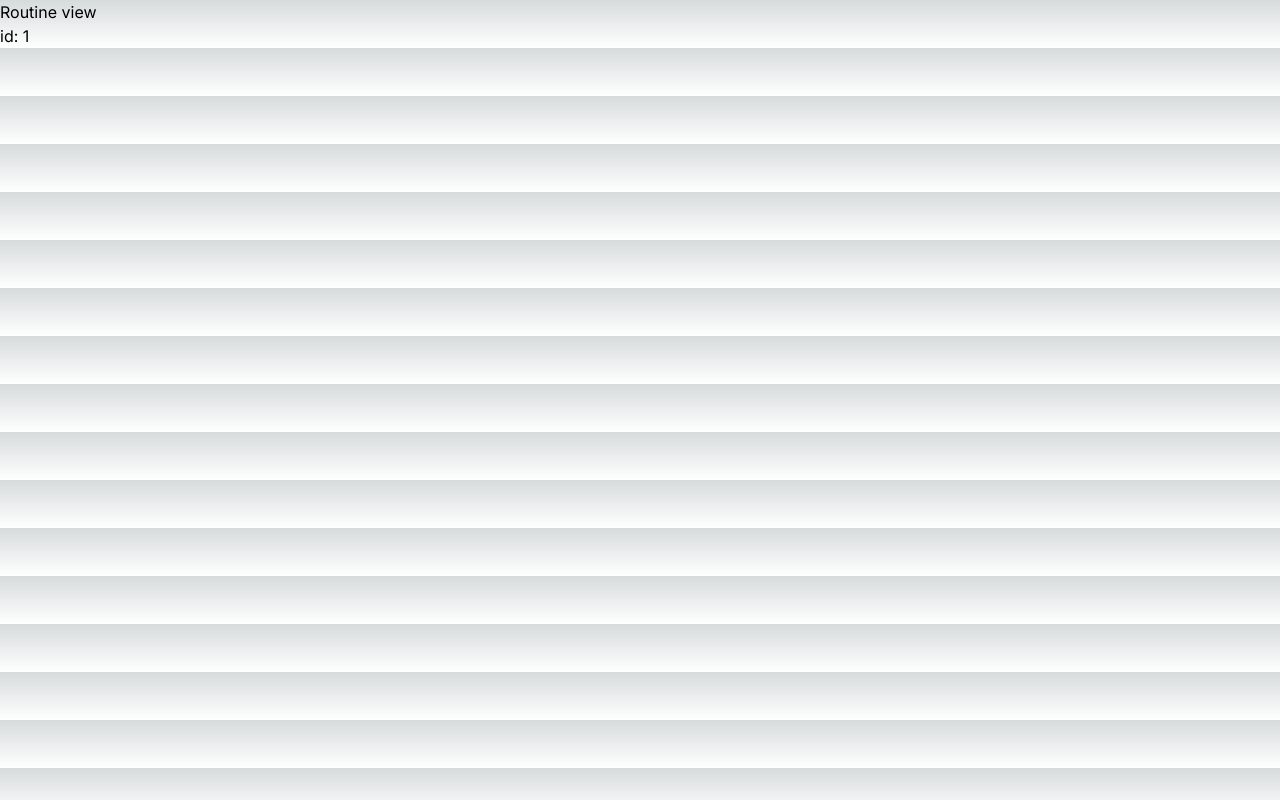
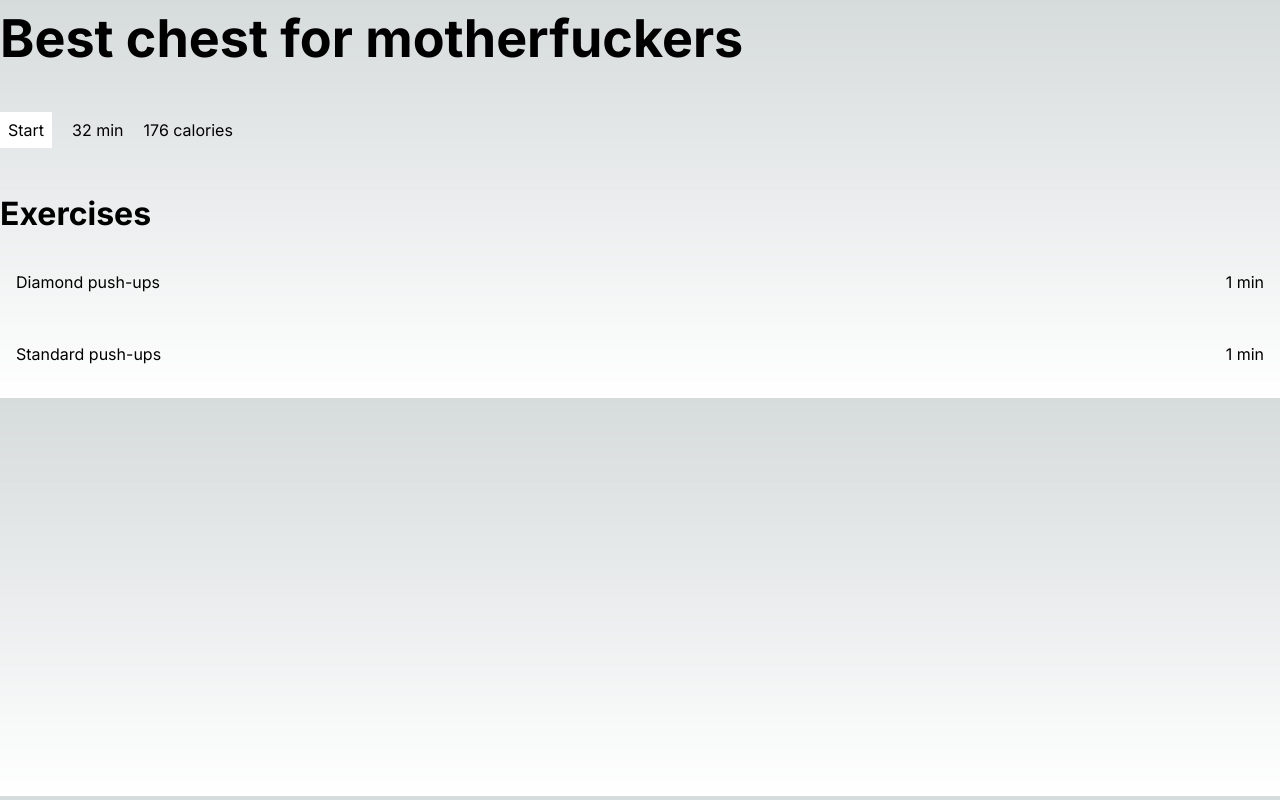
Before and after one commit to carlosquesada24/fitness-app, a Next.js app: page /routines/1 in a window 1280 px wide. Built offline with nearby package versions, Linux system fonts and the light colour scheme.

Commit message:
Routine view page created

```diff
--- a/app/(modules)/routines/(infrastucture)/(pages)/[id]/page.tsx
+++ b/app/(modules)/routines/(infrastucture)/(pages)/[id]/page.tsx
@@ -1,11 +1,71 @@
 import React from 'react'
+
+const routine = {
+  id: 'c1024c29-cca3-48c2-87ea-408946301c44',
+  name: "Best chest for motherfuckers",
+  description: "Description 1",
+  totalExercisesCount: 3,
+  estimatedTime: 35,
+  exercisesList: [
+    {
+      id: 1,
+      name: "Diamond push-ups",
+      estimatedTime: 1
+    },
+    {
+      id: 2,
+      name: "Standard push-ups",
+      estimatedTime: 1
+    }
+  ]
+}
 
 const page = ({ params }: any) => {
 
   return (
     <>
-      <h2>Routine view</h2>
-      <p>id: {params.id}</p>
+      <h2 className='text-[38px] sm:text-[52px] font-bold mb-10'>{routine.name}</h2>
+
+      <div className='mb-12'>
+        <span className='
+        p-2
+
+        bg-[#fff]
+        text-[#000]
+        hover:cursor-pointer
+        hover:bg-[#cfcfcf]
+        transition
+        duration-350
+        mr-5
+      '>Start</span>
+
+        <span className='mr-5'>32 min</span>
+
+        <span className=''>176 calories</span>
+
+      </div>
+
+      <h4 className='text-[28px] sm:text-[32px] font-bold mb-1'>Exercises</h4>
+      <div className='w-full'>
+        {
+          routine.exercisesList.map(exercise => (
+            <div className='
+            p-4
+            my-4
+
+            flex
+            justify-between
+            hover:cursor-pointer
+            hover:bg-[#2e2e2e]
+            transition
+            duration-350
+          '>
+              <h3 className='inline'>{exercise.name}</h3>
+              <span>{exercise.estimatedTime} min</span>
+            </div>
+          ))
+        }
+      </div>
     </>
   )
 }
```
